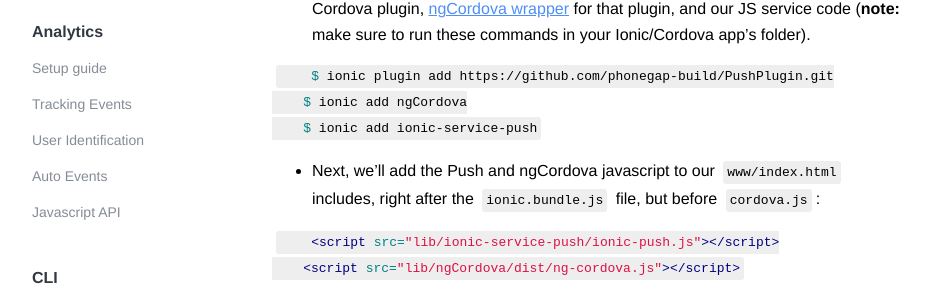
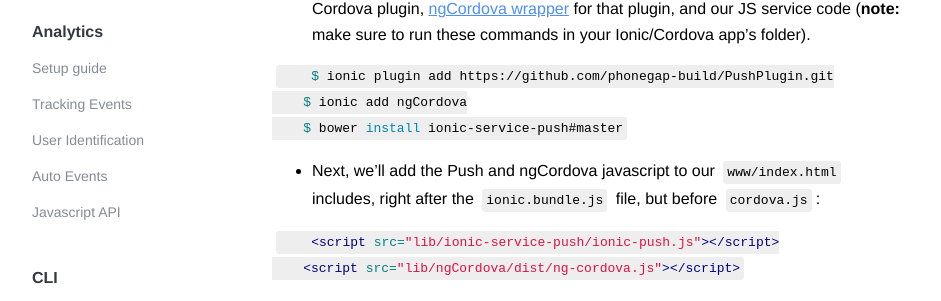
Before and after one commit to ionic-team/ionic-io-docs, a Jekyll site: the page built from push/installation.md, in a window 1280 px wide. Shown: the part 567-868 px from the top of the page, without its empty margins (128-1069 px from the left). Built offline with Jekyll 4.4.1, drawn with Linux system fonts in a browser that asks for light colours; some web fonts are replaced; Markdown is read by kramdown in place of the engine named in the settings.

Commit message:
Update push install command

````diff
--- a/push/installation.md
+++ b/push/installation.md
@@ -30,7 +30,7 @@
 ```bash
     $ ionic plugin add https://github.com/phonegap-build/PushPlugin.git
     $ ionic add ngCordova
-    $ ionic add ionic-service-push
+    $ bower install ionic-service-push#master
 ```
 
 * Next, we'll add the Push and ngCordova javascript to our `www/index.html` includes, right after the `ionic.bundle.js`
````
